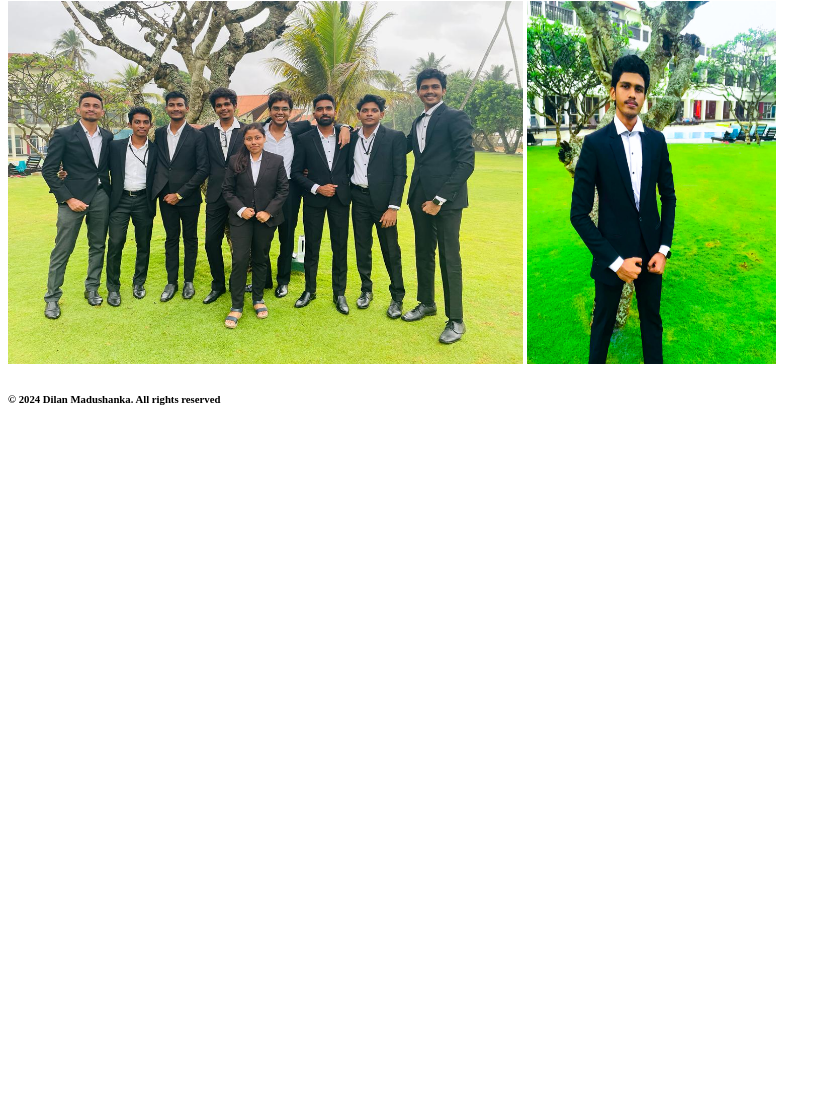
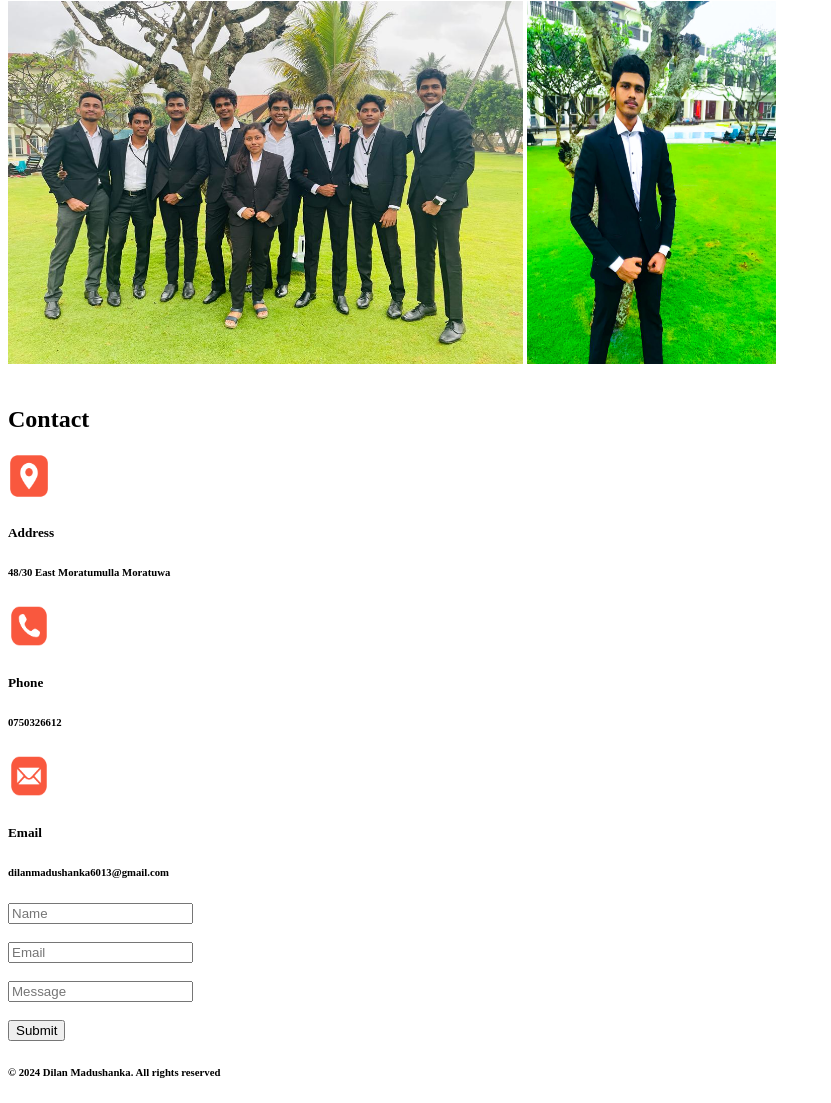
Before and after one commit to DilanMadushan/my-Portfolio, a plain HTML site: page my-Portfolio/src/Pages/Index.html in a window 1280 px wide. Shown: the part 3821-4924 px from the top of the page, without its empty margins (0-831 px from the left). Before the commit the page ends 4251 px from the top, so only its background shows below. Drawn offline with Linux system fonts and the light colour scheme.

Commit message:
Contact page is done

```diff
--- a/my-Portfolio/src/Pages/Index.html
+++ b/my-Portfolio/src/Pages/Index.html
@@ -205,6 +205,57 @@
 
     </section>
 
+    <br>
+
+
+    <!--    ///////////////////// Contact ///////////////////////-->
+
+    <section>
+
+        <dev>
+            <h1>
+                Contact
+            </h1>
+        </dev>
+
+        <dev>
+            <img src="../Assets/images/pin.png" alt="address" width="42" height="46">
+            <h5>Address</h5>
+            <h6>48/30 East Moratumulla  Moratuwa</h6>
+        </dev>
+
+        <dev>
+            <img src="../Assets/images/icons8-phone-500.png" alt="phone" width="42" height="46">
+            <h5>Phone</h5>
+            <h6>0750326612</h6>
+        </dev>
+
+        <dev>
+            <img src="../Assets/images/icons8-email-500.png" alt="email" width="42" height="46">
+            <h5>Email</h5>
+            <h6>dilanmadushanka6013@gmail.com</h6>
+        </dev>
+
+        <dev>
+
+            <form>
+                <input type="text"placeholder="Name">
+                <br><br>
+
+                <input type="email"placeholder="Email">
+                <br><br>
+
+                <input type="text"placeholder="Message">
+                <br><br>
+
+                <input type="submit" value="Submit">
+            </form>
+
+        </dev>
+
+
+    </section>
+
 
 
 </main>
```
Also changed, not shown: my-Portfolio/src/Assets/images/icons8-email-500.png (added), my-Portfolio/src/Assets/images/icons8-phone-500.png (added), my-Portfolio/src/Assets/images/pin.png (added).
